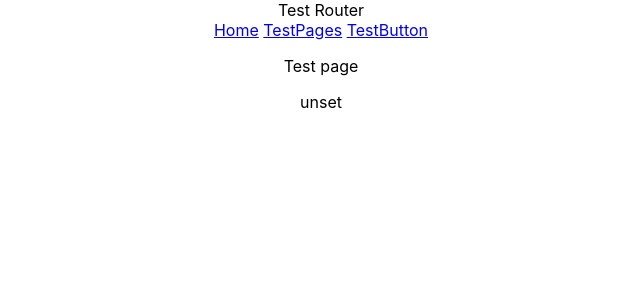
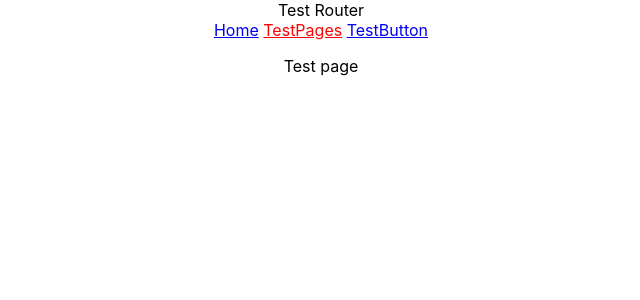
Before and after one commit to OlegNelasy/movies-project, a React (Create React App) app: page /test in a window 1280 px wide. Shown: the top 300 px of the page, without its empty margins (319-959 px from the left). Built offline with nearby package versions, Linux system fonts and the light colour scheme; no server answers.

Commit message:
mastered axios and react-router libraries

```diff
--- a/src/App.js
+++ b/src/App.js
@@ -7,7 +7,7 @@ export default function App() {
     <div className="App">
       {/* <p>MOVIES PROJECT</p> */}
       <TestRouter />
-      {process.env.REACT_APP_API_Key}
+      {/* {process.env.REACT_APP_API_KEY} */}
     </div>
   );
 }
--- a/src/index.css
+++ b/src/index.css
@@ -11,3 +11,9 @@ code {
   font-family: source-code-pro, Menlo, Monaco, Consolas, 'Courier New',
     monospace;
 }
+
+
+.active {
+  color: yellow;
+  cursor: default;
+}
--- a/src/index.js
+++ b/src/index.js
@@ -4,7 +4,7 @@ import './index.css';
 import App from './App';
 
 import { Provider } from 'react-redux';
-import store from './store/';
+import store from './store';
 
 import { BrowserRouter } from 'react-router-dom';
 
--- /dev/null
+++ b/src/sandBox/Layout/index.css
@@ -0,0 +1,4 @@
+.active-link {
+    color: red;
+    cursor: default;
+  }
--- /dev/null
+++ b/src/sandBox/Layout/index.jsx
@@ -0,0 +1,17 @@
+import {NavLink, Outlet} from 'react-router-dom'
+import './index.css';
+
+const setActive = ({isActive}) => isActive ? 'active-link' : '';
+
+const Layout = () => {
+  return (
+    <>
+        <div>
+            <NavLink to='/' className={setActive}>Home</NavLink> <NavLink to='/test' className={setActive}>TestPages</NavLink> <NavLink to='/TestButton' className={setActive}>TestButton</NavLink >
+        </div>
+        <Outlet />
+    </>
+  )
+}
+
+export {Layout}
--- a/src/sandBox/TestRouter/index.jsx
+++ b/src/sandBox/TestRouter/index.jsx
@@ -1,22 +1,23 @@
 import React from 'react'
 
-import {Routes, Route, Link} from 'react-router-dom'
+import {Routes, Route} from 'react-router-dom'
 
 import { Home } from './pages/Home'
 import { TestPages } from './pages/TestPages'
 import { NotFound } from './pages/NotFound'
+import {Layout} from './../Layout'
+
 
 export default function TestRouter() {
   return (
     <>
       <div>Test Router</div>
-      <div>
-        <Link to='/'>Home</Link> <Link to='/test'>TestPages</Link> <Link to='/TestButton'>TestButton</Link>
-      </div>
       <Routes>
-        <Route path='/' element={<Home />} />
-        <Route path='test' element={<TestPages />} />
-        <Route path='*' element={<NotFound />} />
+        <Route path='/' element={<Layout />}>
+          <Route index element={<Home />} />
+          <Route path='test' element={<TestPages />} />
+          <Route path='*' element={<NotFound />} />
+        </Route>
       </Routes>
     </>
   )
--- a/src/sandBox/TestRouter/pages/TestPages.jsx
+++ b/src/sandBox/TestRouter/pages/TestPages.jsx
@@ -1,7 +1,51 @@
+import{useEffect} from 'react'
+import axios from 'axios';
+
+
+
 export const TestPages = () => {
+
+    // axios.get('http://api.themoviedb.org/3/movie/now_playing',{
+    //     headers: {
+    //         'Content-Type': 'application/json',
+    //     },
+    //     params:{
+    //         api_key: process.env.REACT_APP_API_KEY,
+    //     }
+    // })
+    // .then((responce) => {
+    //     console.log(responce.data)
+    // })
+
+    // axios({
+    //     method: 'GET',
+    //     url: 'http://api.themoviedb.org/3/movie/now_playing',
+    //     params: {api_key: process.env.REACT_APP_API_KEY},
+    //     headers: {'Content-Type': 'application/json'}
+    // }).then((responce) => { console.log(responce.data) })
+
+
+
+    const instance = axios.create({
+        baseURL: process.env.REACT_APP_API_URL,
+        headers: {'Content-Type': 'application/json'},
+        params: {api_key: process.env.REACT_APP_API_KEY}
+    });
+
+
+    const getMovi = async () => {
+        const data = await instance.get('/movie/now_playing');
+        console.log(data.data.results);
+    }
+
+    useEffect(() => {
+       getMovi();
+    });
+
     return(
         <div>
             <p>Test page</p>
+            <p></p>
         </div>
     );
 };
```
Also changed, not shown: src/store/actions/actionTypes.js (renamed from src/store/actions/actionsTypes.js), 2 other files (tests, documents, lock files or other folders).
